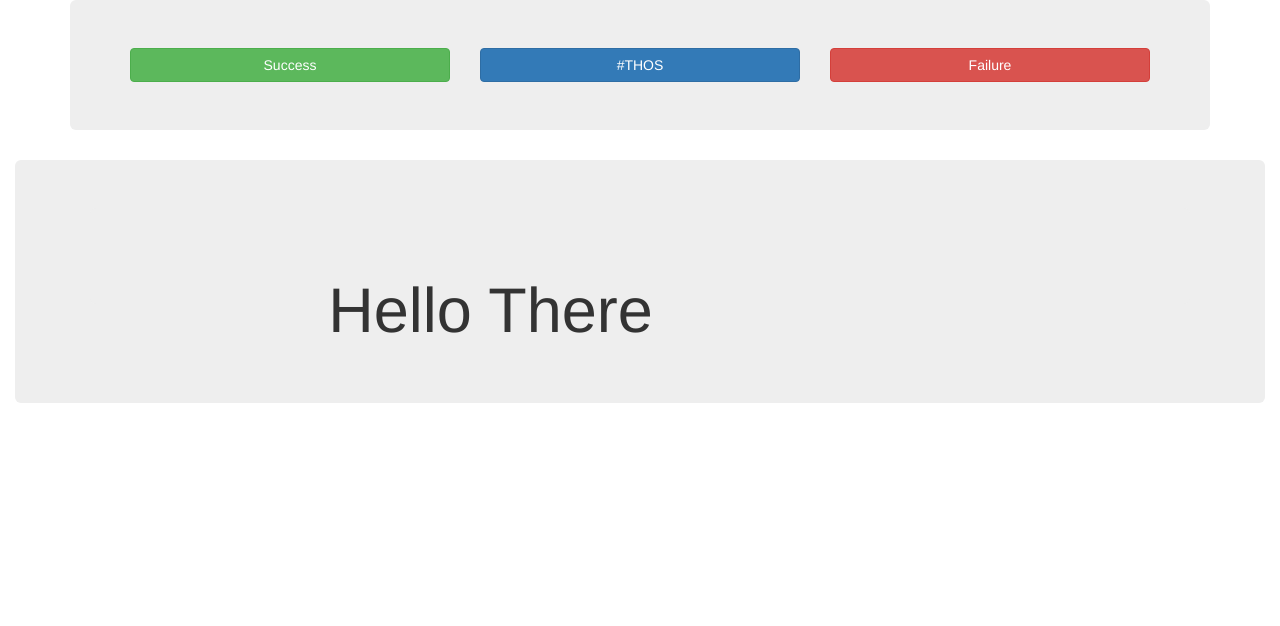
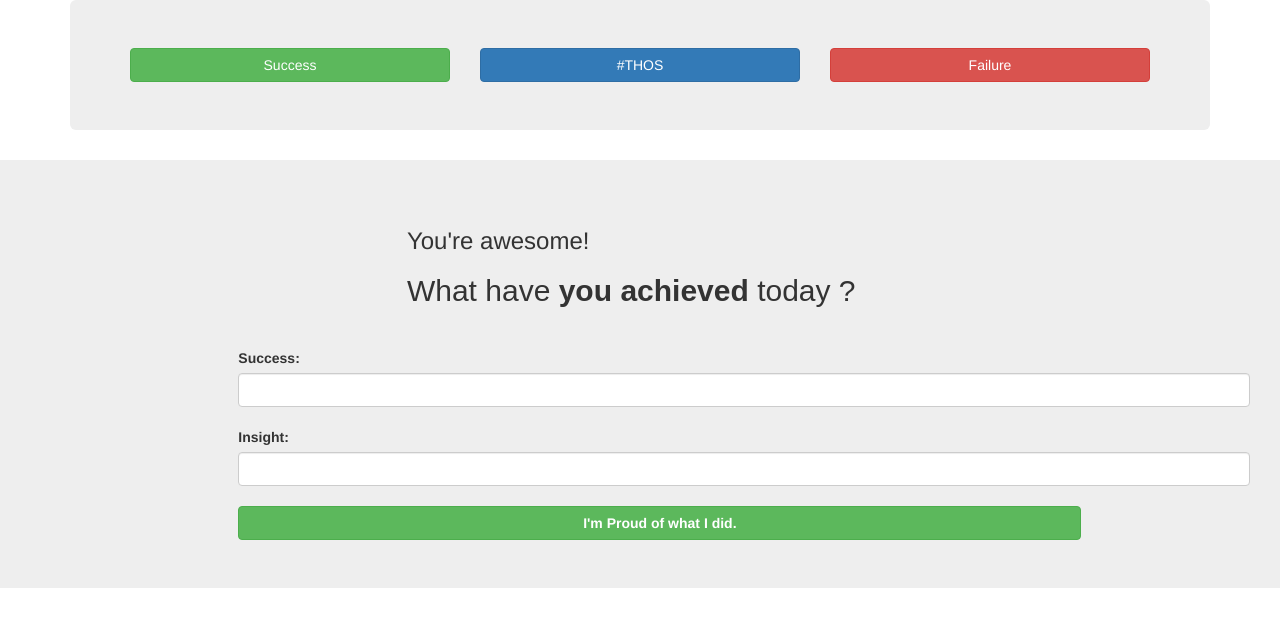
Before and after one commit to prahaladbelavadi/to-do-app, a website: page public/login4.html in a window 1280 px wide. Drawn offline with nearby package versions, Linux system fonts and the light colour scheme.

Commit message:
added input fields; unable to reference background pictures;unable to change divs using jquery

```diff
--- a/public/css/master.css
+++ b/public/css/master.css
@@ -1,9 +1,13 @@
 h2 {
 
 }
-body{
 
-}
+  body {
+          background-color: #076ACE
+  }.success-question-div{
+
+  }
+
 li{
   text-align: center;;
 }.header{
@@ -13,9 +17,7 @@ li{
   text-align: center;
 }
 
-#submit_button{
 
-}
 /*Bootstrap Additions*/
 
 
--- a/public/login4.html
+++ b/public/login4.html
@@ -29,25 +29,37 @@
         <button type="button" name="button" class="btn btn-primary bg-primary col-xs-12 col-md-12 col-sm-12 col-lg-12">#THOS</button>
       </div>
       <div class="col-lg-4 col-md-4 col-sm-4 col-xs-4">
-            <button type="button" name="button" class="btn btn-danger bg-danger col-xs-12 col-md-12 col-sm-12 col-lg-12">Failure</button>
+        <button type="button" name="button" class="btn btn-danger bg-danger col-xs-12 col-md-12 col-sm-12 col-lg-12">Failure</button>
       </div>
     </div>
   </div>
+</div>
+<!-- End of Navbar -->
+<!-- Single container for Question and response; Divs to be hidden and shown according to click of navbar button -->
+    <div class="jumbotron">
+      <div class="container-fluid">
+          <div class="col-sm-offset-2 col-sm-10 col-md-offset-2 col-md-10 col-lg-offset-2 col-lg-10 col-xs-offset-2 col-xs-10" id="first-container">
+            <!-- First Container contains messages/Questions that demand a response. -->
 
-</div>
-<!-- First Container contains messages/Questions that demand a response. -->
-<div class="container-fluid">
-  <div class="jumbotron">
-    <div class="container-fluid">
-        <div class="jumbotron">
-          <div class="col-sm-offset-2 col-sm-10 col-md-offset-2 col-md-10 col-lg-offset-2 col-lg-10 col-xs-offset-2 col-xs-10" id="first-container">
-            <h1>Hello There</h1>
+            <div class="success-question-div col-lg-offset-2">
+                <h3>You're awesome!</h3>
+                <h2>What have <strong>you</strong> <b>achieved</b> today ?</h2>
+            </div>
+            <!-- Second Container contains option to input data to the question accordingly -->
+            <hr>
+            <div class="success-input-div form-group">
+              <label for="success-label">Success:</label>
+              <input type="text" name="success-input" class="form-control" value="">
+              <br>
+              <label for="success-insight-label">Insight:</label>
+              <input type="text" name="success-insight-input" class="form-control" value="">
+              <br>
+              <button type="submit_button" name="submit_button" class="btn btn-success col-xs-10 col-md-10 col-sm-10 col-lg-10 "><strong>I'm Proud of what I did.</strong></button>
+
+            </div>
           </div>
         </div>
     </div>
-  </div>
-</div>
-<!-- Second Container contains option to input data to the question accordingly -->
 
 
 <!-- Third Container contains option to share on desired social media, by default, all of them are selected by default -->
--- a/public/scripts/script.js
+++ b/public/scripts/script.js
@@ -12,8 +12,21 @@ $(document).ready(function() {
    $('button').click(function() {
        $(this).toggle(1000);
    });
-   $('button .btn-success').on("Click", function(){
-// Not Working    //  $('#first-container').html("<h1>What have you achieved today ?<h1>");
+   $(".success").hover(function(){
+    alert("You entered p1!");
+},
+function(){
+    alert("Bye! You now leave p1!");
+});
+
+
+
+   $('.btn-success').on("Click", function(){
+     $('.success').click(function(){
+       $('.hidden').addClass('visible');
+       $('.hidden').removeClass('hidden');
+     })
+   // Not Working    //  $('#first-container').html("<h1>What have you achieved today ?<h1>");
    });
 
 
```
